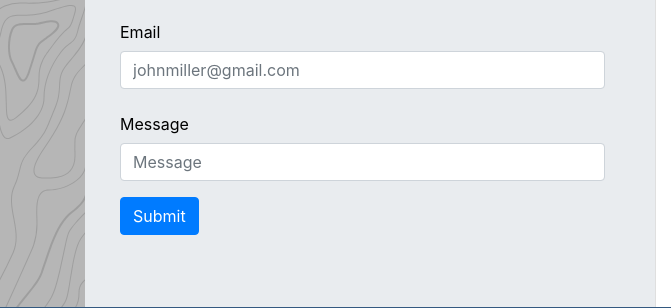
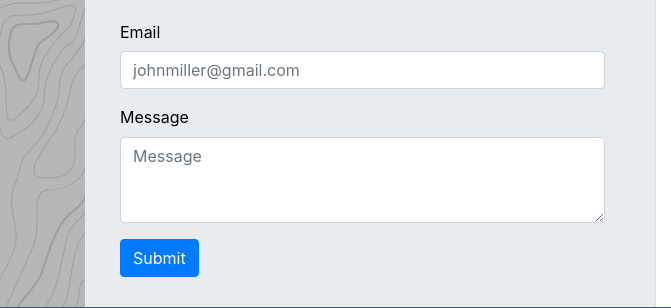
Before and after one commit to rcubillo/Bootstrap-Portfolio, a plain HTML site: page contact.html in a window 1280 px wide. Shown: the part 429-737 px from the top of the page, 0-671 px from the left. Drawn offline with nearby package versions, Linux system fonts and the light colour scheme.

Commit message:
Finishing my bootstrap portfolio

```diff
--- a/contact.html
+++ b/contact.html
@@ -98,16 +98,14 @@
                           </div>
                         </div>
 
+                        <div class="form-group">
+                          <label for="exampleFormControlTextarea1">Message</label>
+                          <textarea class="form-control" id="exampleFormControlTextarea1" placeholder="Message" rows="3"></textarea>
+                        </div>
 
-                    <div class="form-group row">
-                      <label for="colFormLabel" class="col-sm-2 col-form-label ">Message</label>
-                      <div class="col-sm-12">
-                        <input type="Message" class="form-control form-control" id="colFormLabel" placeholder="Message">
-                      </div>
-                    </div>
-                    <input class="btn btn-primary" type="submit" value="Submit">
+                        <input class="btn btn-primary" type="submit" value="Submit">
 
-                  </form>
+                      </form>
                 </div>
 
                 <!-- more information -->
```
